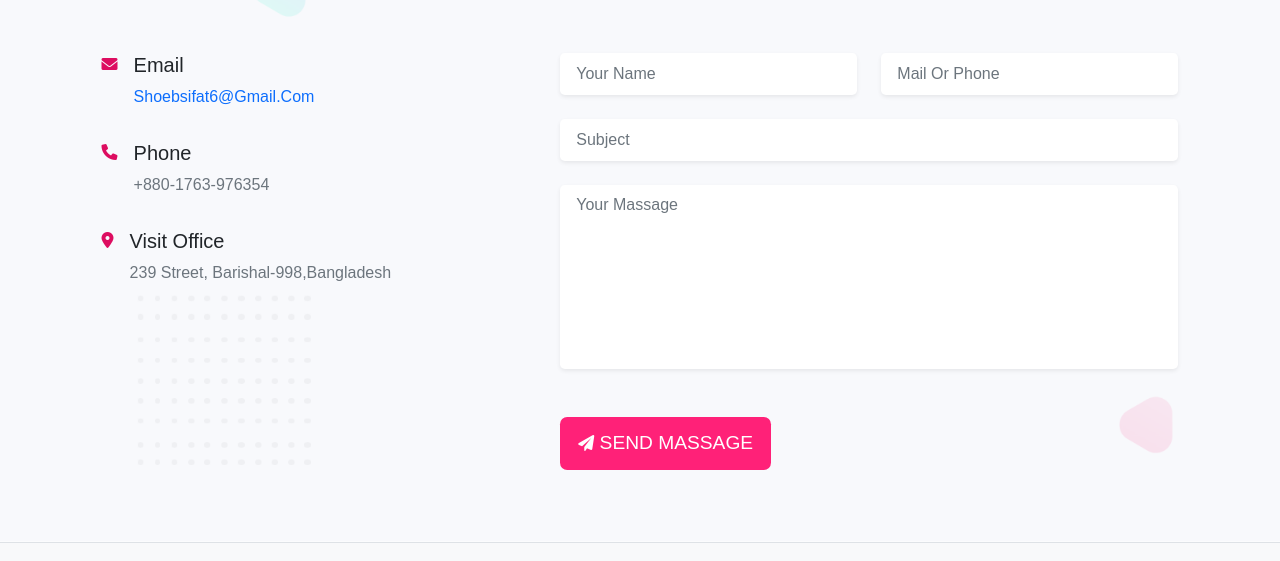
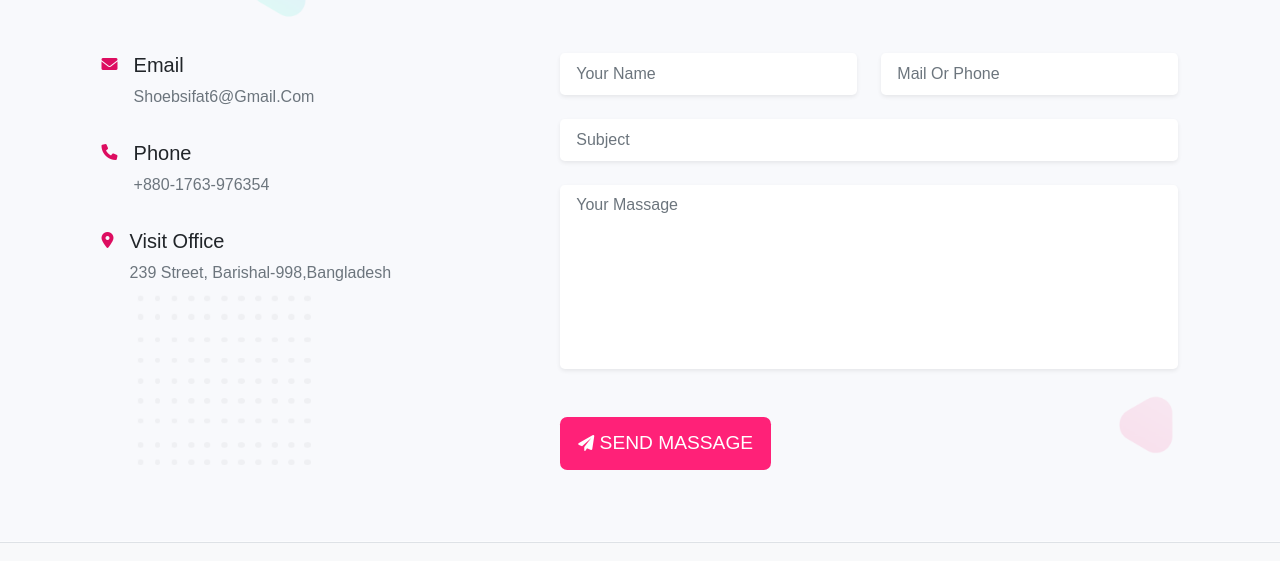
Before and after one commit to sifatshoeb360/portfolio_4.0, a plain HTML site: page index.html in a window 1280 px wide. Shown: the part 3705-4266 px from the top of the page. Drawn offline with nearby package versions, Linux system fonts and the light colour scheme; files whose address does not match are found by name.

Commit message:
mail text color change

```diff
--- a/index.html
+++ b/index.html
@@ -406,7 +406,7 @@
                     </div>
                     <div class="icon-text ms-3">
                         <h3 class="fs-5">Email</h3>
-                        <p class="text-muted"> <a href="mailto:shoebsifat6@gmail.com">shoebsifat6@gmail.com</a></p>
+                        <p><a class="text-muted" href="mailto:shoebsifat6@gmail.com">shoebsifat6@gmail.com</a></p>
                     </div>
                 </div>
                 <div class="icon-items d-flex mb-3">
```
